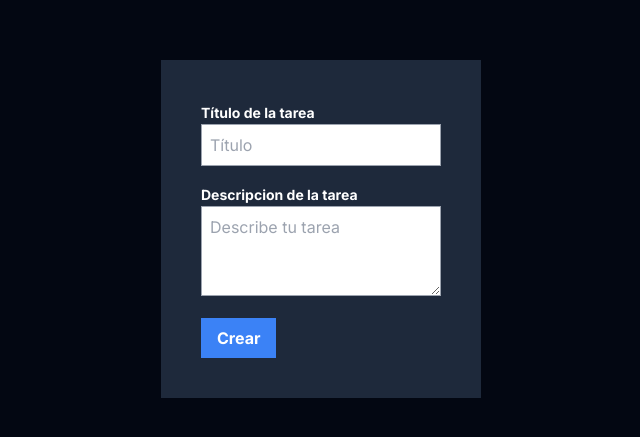
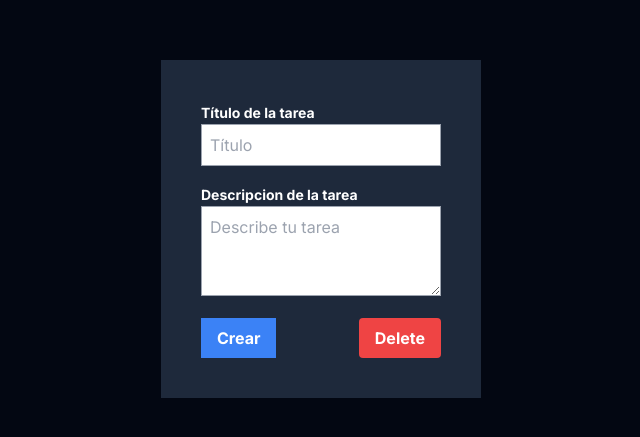
Before and after one commit to tiago1820/nextjs-crud-prisma, a Next.js app: page /tasks/edit/1 in a window 1280 px wide. Shown: the part 171-608 px from the top of the page, without its empty margins (319-959 px from the left). Built offline with nearby package versions, Linux system fonts and the light colour scheme; no server answers; the database is empty.

Commit message:
Delete task

```diff
--- a/src/app/new/page.jsx
+++ b/src/app/new/page.jsx
@@ -43,9 +43,8 @@
             });
             const data = await res.json();
         }
+        router.push("/");
         router.refresh();
-        router.push("/");
-
     }
 
     return (
@@ -70,10 +69,30 @@
                     onChange={(e) => setDescription(e.target.value)}
                     value={description}
                 ></textarea>
-
-                <button
-                    className="bg-blue-500 hover:bg-blue-700 text-white font-bold py-2 px-4"
-                >Crear</button>
+                <div className="flex justify-between">
+                    <button
+                        className="bg-blue-500 hover:bg-blue-700 text-white font-bold py-2 px-4"
+                        type="submit"
+                    >Crear</button>
+                    {
+                        params.id && (
+                            <button
+                                className="bg-red-500 hover:bg-red-700 text-white font-bold py-2 px-4 rounded"
+                                type="button"
+                                onClick={async () => {
+                                    const res = await fetch(`/api/tasks/${params.id}`, {
+                                        method: "DELETE",
+                                    })
+                                    const data = await res.json()
+                                    router.push("/")
+                                    router.refresh()
+                                }}
+                            >
+                                Delete
+                            </button>
+                        )
+                    }
+                </div>
             </form>
         </div>
     )
```
Also changed, not shown: 1 other file (tests, documents, lock files or other folders).
